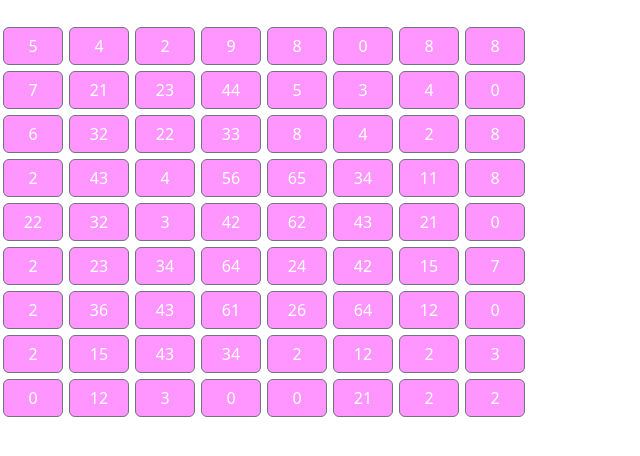
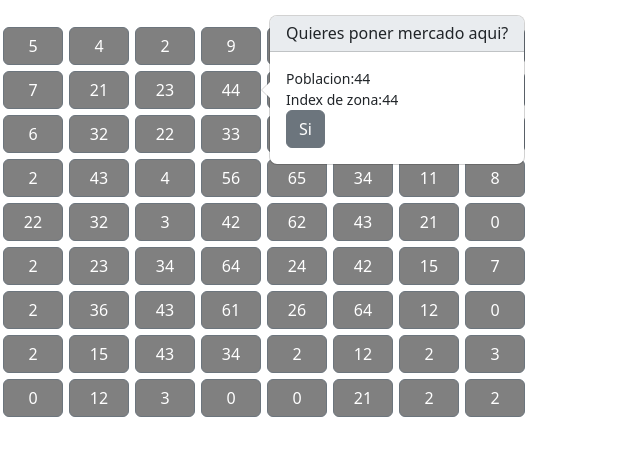
Before and after one commit to arya065/JS, a React (Create React App) app in the folder react/supermarkets/: page / in a window 1280 px wide. Both pictures are taken after a click on the button "44". Shown: the top 456 px of the page, without its empty margins (0-640 px from the left). Built offline with nearby package versions, Linux system fonts and the light colour scheme.

Commit message:
some random colors

```diff
--- a/react/supermarkets/src/App.js
+++ b/react/supermarkets/src/App.js
@@ -6,17 +6,22 @@
 
 function Cell(props) {
   const [status, setStatus] = useState(false);
-  const [color, setColor] = useState(props.mix([255, 100, 255], [255, 200, 255]));
+  const [color, setColor] = useState(props.mix([255, 255, 255], [0, 0, 0]));
   const handleClick = () => {
     setStatus(!status);
   }
   const printShop = () => {
+    // console.log(makeRandomColor());
     if (props.shops.find((e) => e == props.i)) {
-      setColor(props.mix([0, 0, 0], [0, 200, 255]));
-      console.log("shop here", props.i);
-    } else {
-      console.log("no shop here", props.i);
+      setColor(props.mix(makeRandomColor(), makeRandomColor()));
     }
+  }
+  const randInt = () => {
+    // console.log(Math.floor(Math.random() * 255));
+    return Math.floor(Math.random() * 255);
+  }
+  const makeRandomColor = () => {
+    return [randInt(), randInt(), randInt()];
   }
   useEffect(() => {
     printShop();
@@ -25,7 +30,7 @@
   return (
     <span
       // onMouseEnter={() => setStatus(true)}
-      onMouseLeave={() => setStatus(false)}
+      // onMouseLeave={() => setStatus(false)}
     >
       <Button id={"btn" + props.i} type="button" style={{ width: "60px", margin: "3px", background: color }} onClick={() => handleClick()}>
         {props.e}
@@ -35,7 +40,7 @@
         <PopoverBody>
           <div>Poblacion:{props.e}</div>
           <div>Index de zona:{props.e}</div>
-          <Button onClick={() => props.addShop(props.i)}>Si</Button>
+          <Button onClick={() => { props.addShop(props.i); setStatus(false) }}>Si</Button>
         </PopoverBody>
       </Popover>
     </span>
```
